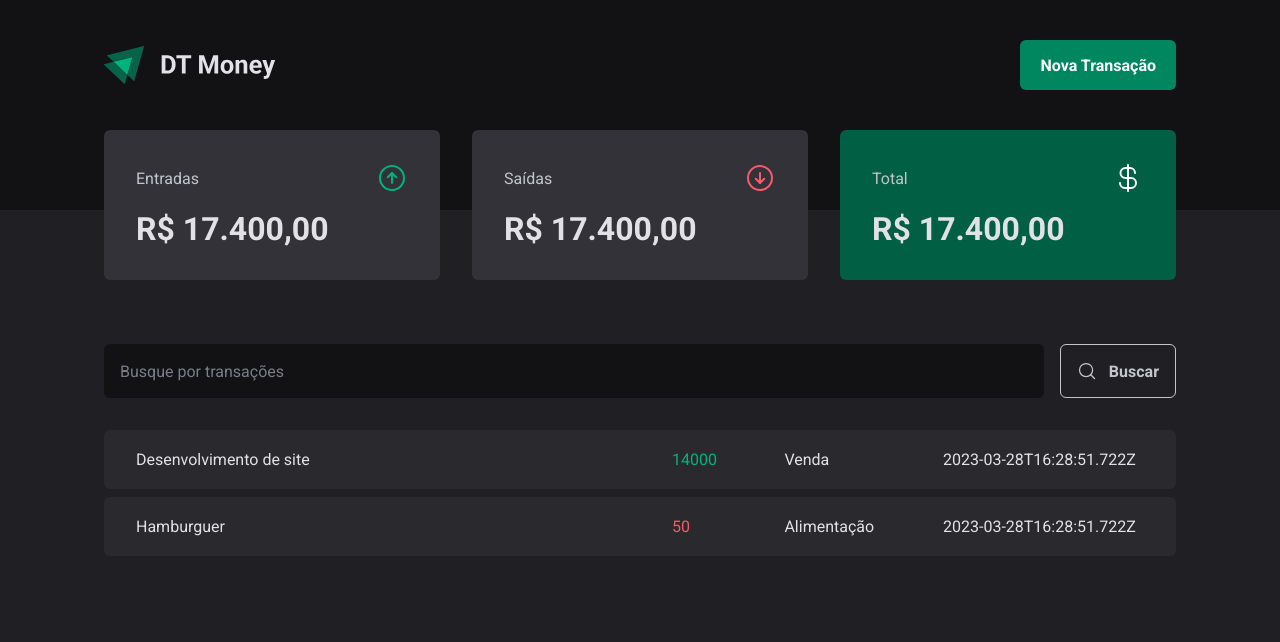
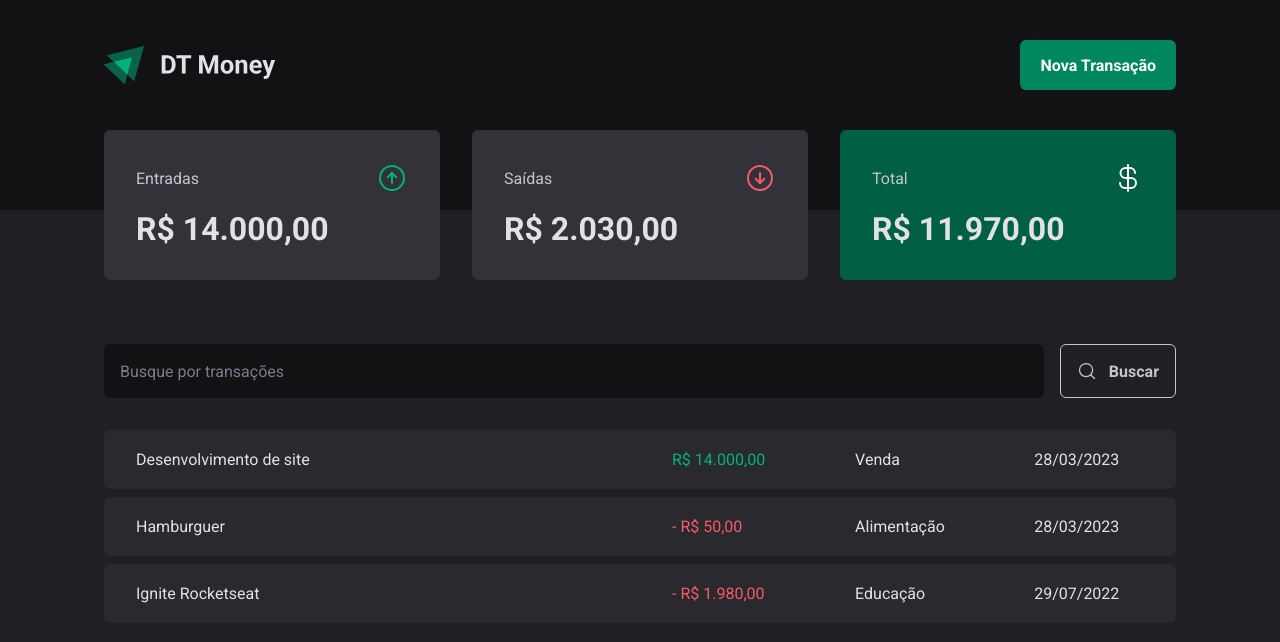
Before and after one commit to bryumi/dt-money-react, a React (Vite) app: page / in a window 1280 px wide. Shown: the top 642 px of the page. Built offline with nearby package versions, Linux system fonts and the light colour scheme; data requests are answered from the project's data file.

Commit message:
formatando valores

```diff
--- a/server.json
+++ b/server.json
@@ -15,6 +15,14 @@
             "category": "Alimentação",
             "price": 50,
             "createdAt": "2023-03-28T16:28:51.722Z"
+        },
+        {
+          "id": 3,
+          "description": "Ignite Rocketseat",
+          "type": "outcome",
+          "category": "Educação",
+          "price": 1980,
+          "createdAt": "2022-07-29T19:24:44.505Z"
         }
     ]
 }
--- a/src/components/Summary/index.tsx
+++ b/src/components/Summary/index.tsx
@@ -1,11 +1,29 @@
 import { ArrowCircleUp, ArrowCircleDown, CurrencyDollar } from "phosphor-react";
 import { useContext } from "react";
 import { TransactionsContext } from "../../contexts/TransactionsContext";
+import { priceFormatter } from "../../utils/formatter";
 import { SummaryCard, SummaryContainer } from "./styles";
 
 export function Summary(){
     const { transactions } = useContext(TransactionsContext)
+    const summary = transactions.reduce(
+        (acc, transaction) => {
+          if (transaction.type === 'income') {
+            acc.income += transaction.price;
+            acc.total += transaction.price;
+          } else {
+            acc.outcome += transaction.price;
+            acc.total -= transaction.price;
+          }
 
+          return acc;
+        },
+        {
+          income: 0,
+          outcome: 0,
+          total: 0,
+        },
+      );
     console.log(transactions)
     return(
         <SummaryContainer>
@@ -15,7 +33,7 @@
                     <ArrowCircleUp size={32} color="#00b37e"/>
                 </header>
 
-                <strong>R$ 17.400,00</strong>
+                <strong>{priceFormatter.format(summary.income)}</strong>
             </SummaryCard>
             <SummaryCard>
                 <header>
@@ -23,7 +41,7 @@
                     <ArrowCircleDown size={32} color="#f75a68"/>
                 </header>
 
-                <strong>R$ 17.400,00</strong>
+                <strong>{priceFormatter.format(summary.outcome)}</strong>
             </SummaryCard>
             <SummaryCard variant='green'>
                 <header>
@@ -31,7 +49,7 @@
                     <CurrencyDollar size={32} color="#fff"/>
                 </header>
 
-                <strong>R$ 17.400,00</strong>
+                <strong>{priceFormatter.format(summary.total)}</strong>
             </SummaryCard>
         </SummaryContainer>
     )
--- a/src/pages/Transactions/index.tsx
+++ b/src/pages/Transactions/index.tsx
@@ -3,6 +3,7 @@
 import { SearchForm } from "../../components/SearchForm";
 import { Summary } from "../../components/Summary";
 import { TransactionsContext } from "../../contexts/TransactionsContext";
+import { dateFormatter, priceFormatter } from "../../utils/formatter";
 import { PriceHighLight, TransactionsContainer, TransactionsTable } from "./styles";
 
 export function Transactions() {
@@ -22,11 +23,12 @@
                                     <td width="50%">{transaction.description}</td>
                                     <td>
                                         <PriceHighLight variant={transaction.type}>
-                                            {transaction.price}
+                                            {transaction.type === 'outcome' && '- '}
+                                            {priceFormatter.format(transaction.price)}
                                         </PriceHighLight>
                                     </td>
                                     <td>{transaction.category}</td>
-                                    <td>{transaction.createdAt}</td>
+                                    <td>{dateFormatter.format(new Date(transaction.createdAt))}</td>
                                 </tr>
                             )
                         })}
--- /dev/null
+++ b/src/utils/formatter.ts
@@ -0,0 +1,6 @@
+export const dateFormatter = new Intl.DateTimeFormat('pt-BR');
+
+export const priceFormatter = new Intl.NumberFormat('pt-BR', {
+  style: 'currency',
+  currency: 'BRL',
+});
```
